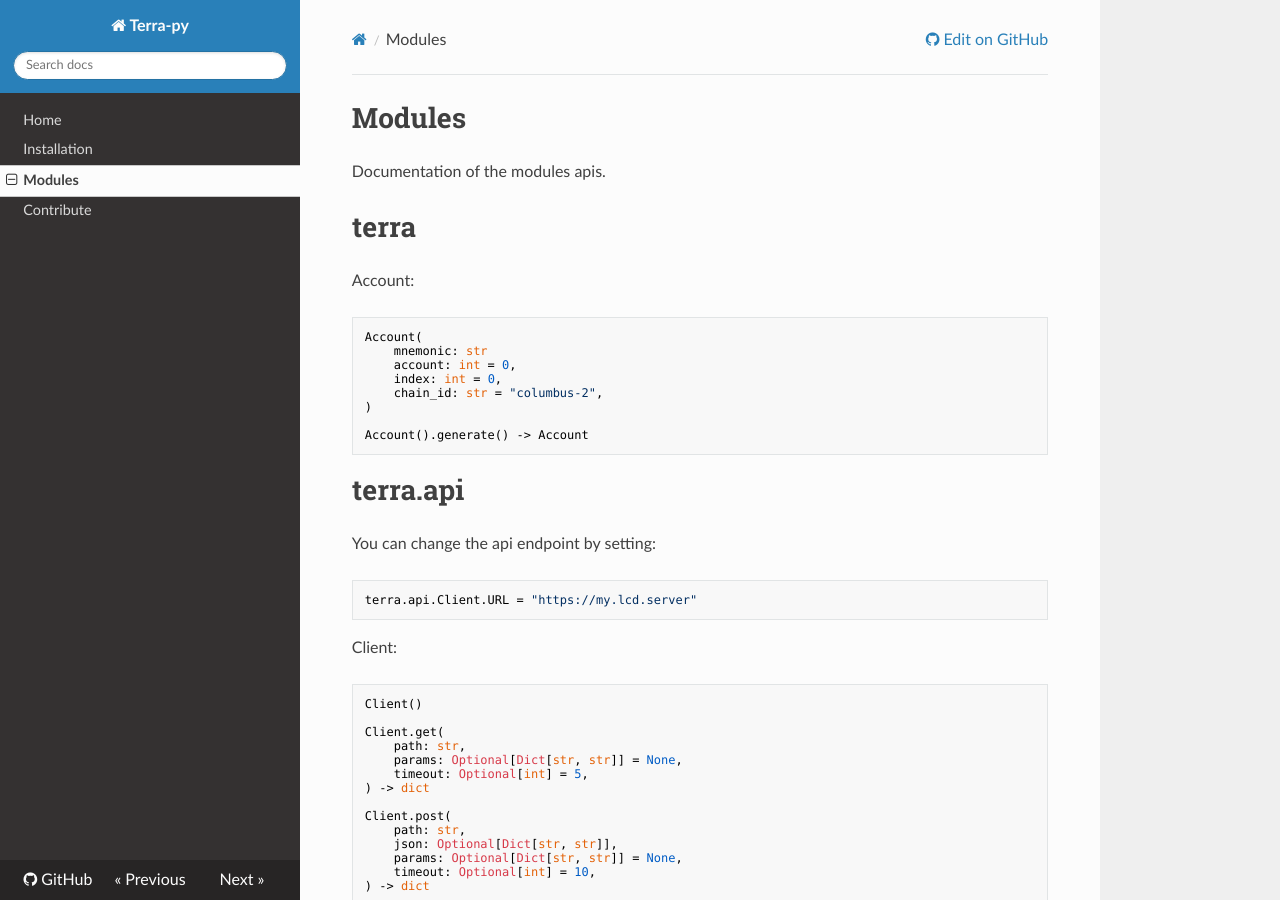
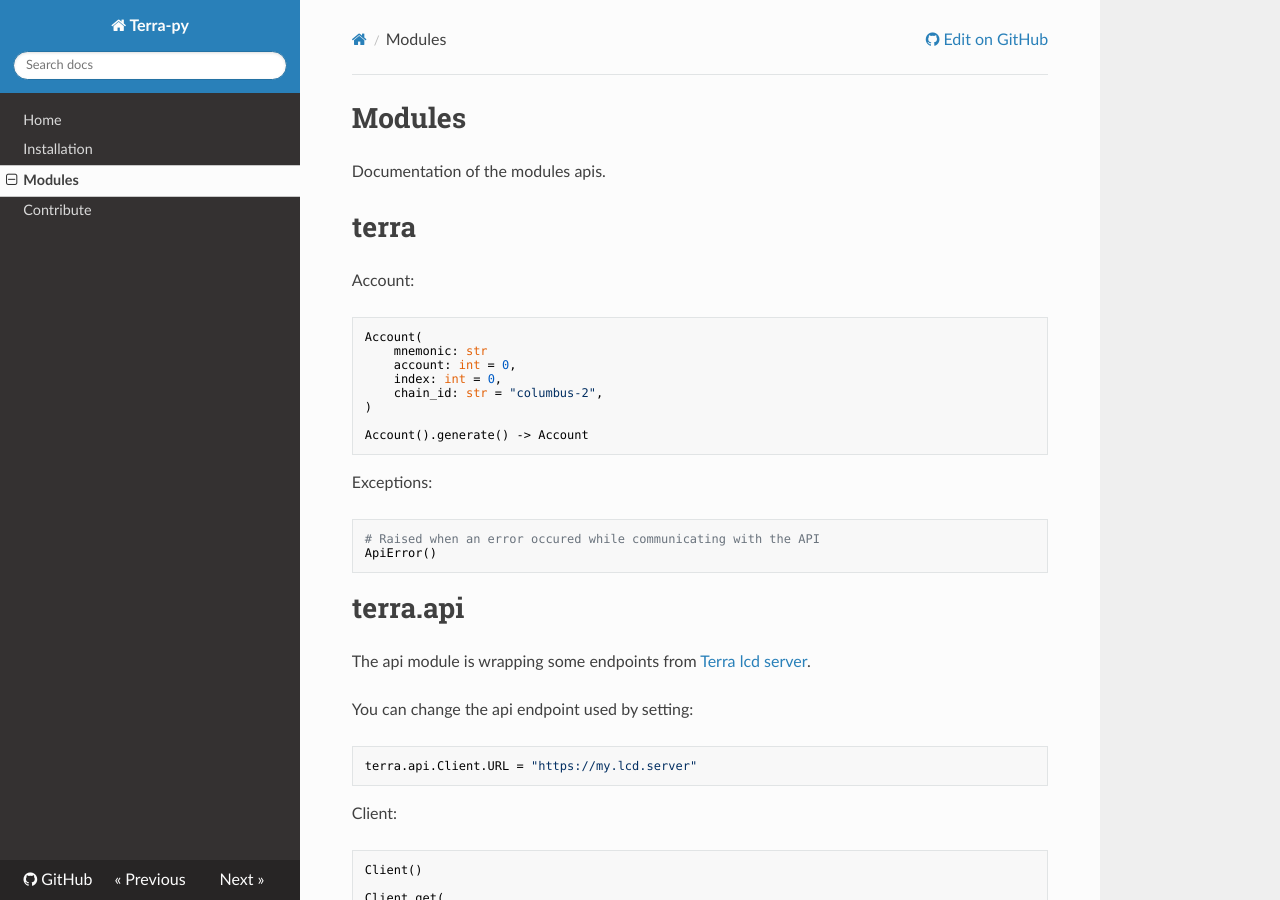
Before and after one commit to jooddang/terra-py, an MkDocs documentation site: the page built from docs/modules.md, in a window 1280 px wide and 900 px high. Built offline with MkDocs 1.6.1, drawn with Linux system fonts in a browser that asks for light colours; nearby versions of some CDN libraries.

Commit message:
docs(modules): clarify api

````diff
--- a/docs/modules.md
+++ b/docs/modules.md
@@ -16,9 +16,17 @@ Account(
 Account().generate() -> Account
 ```
 
+Exceptions:
+```python
+# Raised when an error occured while communicating with the API
+ApiError()
+```
+
 # terra.api
 
-You can change the api endpoint by setting:
+The api module is wrapping some endpoints from [Terra lcd server](https://swagger.terra.money/).
+
+You can change the api endpoint used by setting:
 ```python
 terra.api.Client.URL = "https://my.lcd.server"
 ```
````
